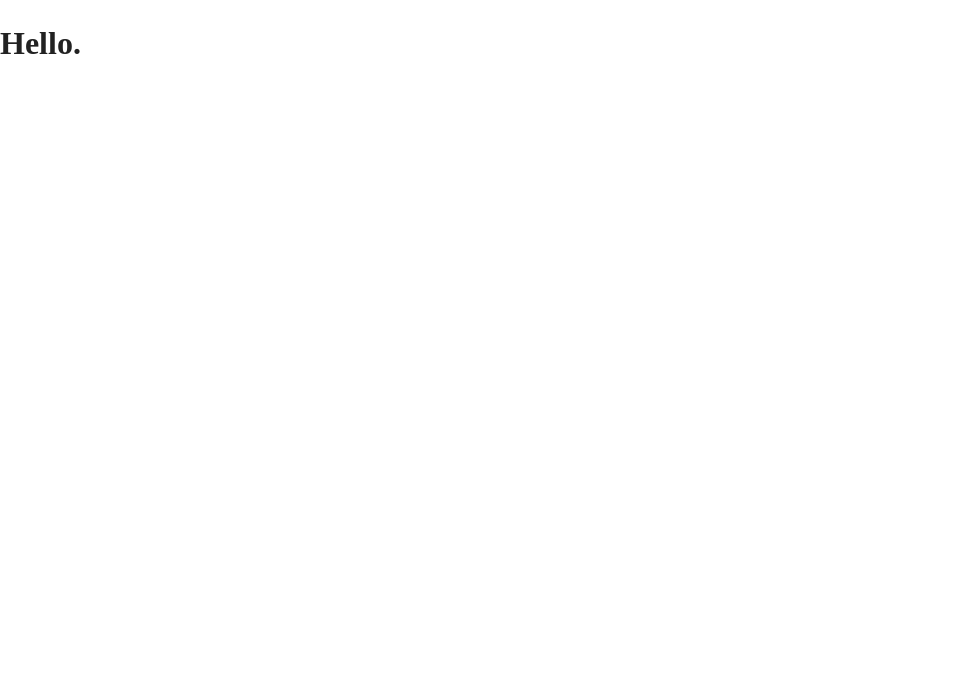
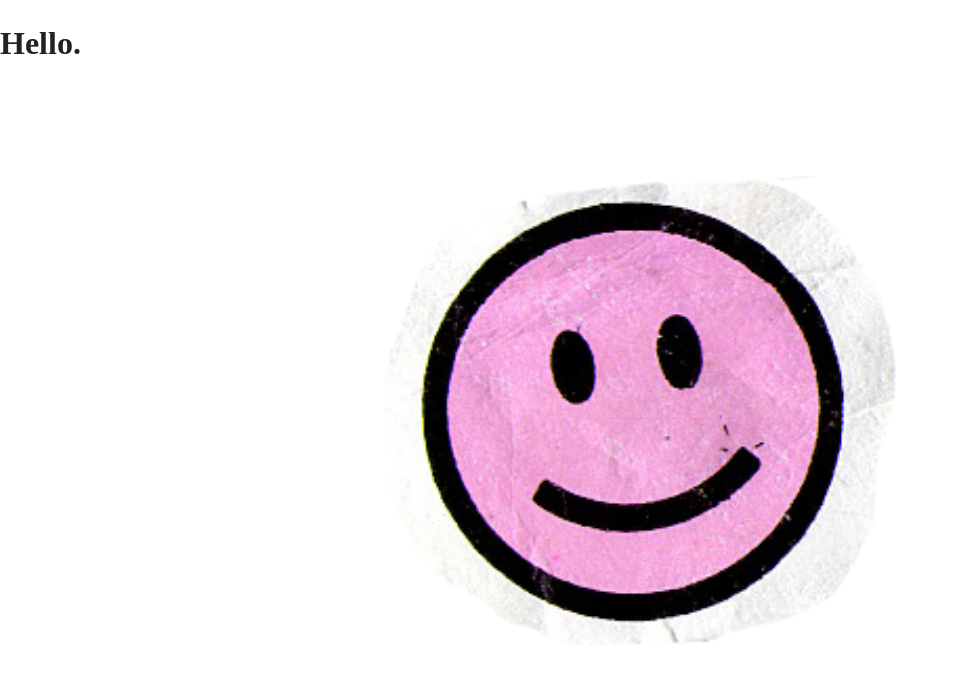
Before and after one commit to pretty-sure/krishannum, a plain HTML site: page index.html in a window 1280 px wide. Shown: the whole page, without its empty margins (0-959 px from the left). Drawn offline with nearby package versions, Linux system fonts and the light colour scheme.

Commit message:
updating smiley

```diff
--- a/css/main.css
+++ b/css/main.css
@@ -279,3 +279,10 @@ textarea {
 a.title {
   color: pink;
 }
+body {
+  background-image: url("../img/smiley4.png");
+  background-repeat: no-repeat;
+  background-position: center;
+  background-size: 40%;
+  height: 800px;
+}
```
Also changed, not shown: img/smiley4.png (added).
